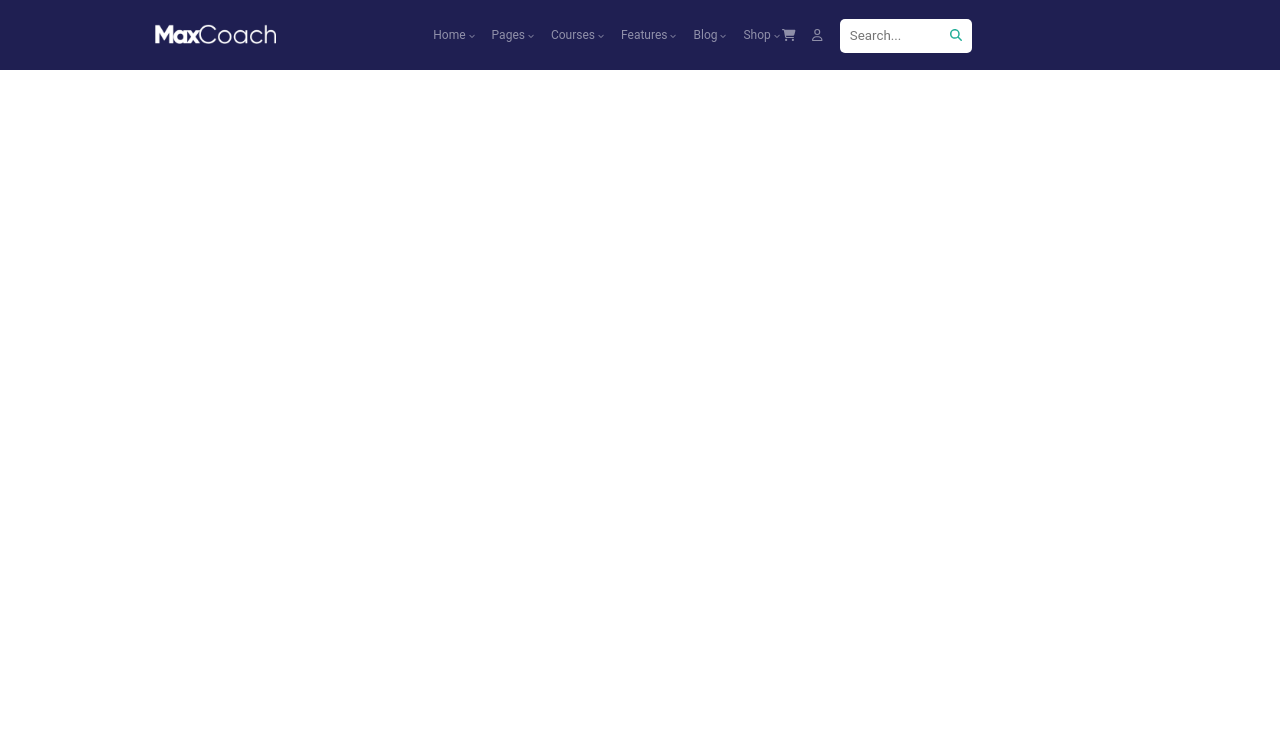
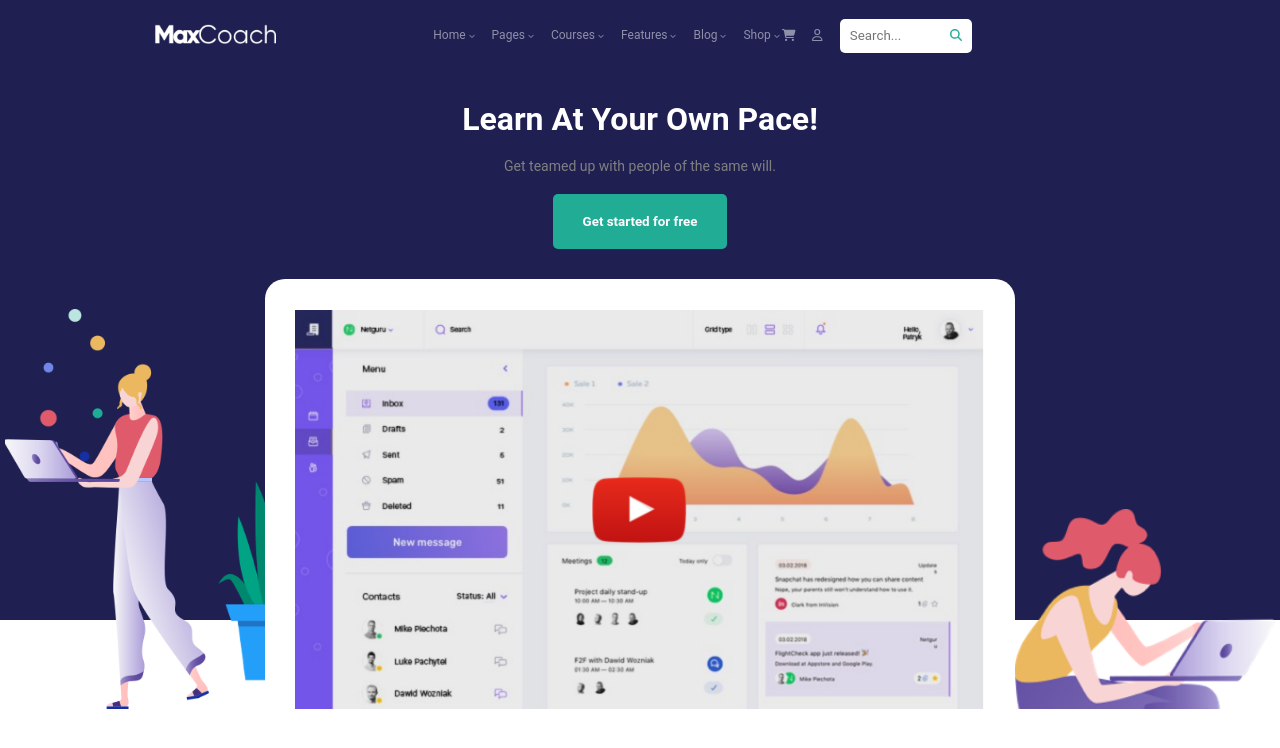
Before and after one commit to francesco-abritta/proj-html-vuejs, a Vue app: page / in a window 1280 px wide. Shown: the top 748 px of the page. Built offline with nearby package versions, Linux system fonts and the light colour scheme.

Commit message:
finito jumbo

```diff
--- a/src/assets/vars.scss
+++ b/src/assets/vars.scss
@@ -1,3 +1,4 @@
 $header-color: #1F1F52;
 $header-color-text: white;
 $header-font-size: 12px;
+$lightgreen: #21AC96;
--- a/src/components/Header.vue
+++ b/src/components/Header.vue
@@ -1,20 +1,21 @@
 <template>
   <div>
     <div class="header">
-
-    <HeaderVoices :voices="links"/>
-
+      <HeaderVoices :voices="links"/>
     </div>
+    <Jumbotron />
   </div>
 </template>
 
 <script>
 import HeaderVoices from './sections/HeaderVoices.vue'
+import Jumbotron from './sections/Jumbotron.vue'
 
 export default {
   name: 'Header',
   components: {
-    HeaderVoices
+    HeaderVoices,
+    Jumbotron
   },
   data() {
       return{
--- /dev/null
+++ b/src/components/sections/Jumbotron.vue
@@ -0,0 +1,91 @@
+<template>
+  <div>
+      <div class="jumbo">
+          <h1>Learn At Your Own Pace!</h1>
+          <p>Get teamed up with people of the same will.</p>
+          <button><strong>Get started for free</strong></button>
+          <div class="images">
+            <div class="left"><img src="../../assets/img1/home-6-hero-left-person.png" alt=""></div>
+            <div class="center"><img src="../../assets/img1/video-screen.png" alt=""></div>
+            <div class="right"><img src="../../assets/img1/home-6-hero-right-person.png" alt=""></div>
+          </div>
+
+      </div>
+  </div>
+</template>
+
+<script>
+export default {
+    name:'Jumbotron'
+}
+</script>
+
+<style scoped lang="scss">
+  @import '../../assets/vars.scss';
+
+  .jumbo{
+      background: $header-color;
+      color: $header-color-text;
+      height: 550px;
+      text-align: center;
+      padding-top: 30px;
+
+      p{
+          font-size: 14px;
+          color: grey;
+          margin: 20px 0;
+      }
+
+      button{
+          padding: 20px 30px;
+          border: 0;
+          border-radius: 5px;
+          background: $lightgreen;
+          color: white;
+      }
+
+      img{
+          height: 400px;
+      }
+
+      .images{
+          padding-top: 30px;
+      }
+
+      .center, .left, .right{
+          display: inline-block;
+          height: 400px;
+      }
+      .center{
+          padding: 30px;
+          background: white;
+          border-radius: 20px;
+      }
+
+      .left, .right{
+          position: relative;
+      }
+
+      .right img{
+          position: absolute;
+          top: 200px;
+          right: 0;
+      }
+
+      .right{
+          width: 260px;
+          overflow: hidden;
+      }
+
+      .left img{
+          position: absolute;
+          top: 0;
+          right: -65px;
+      }
+
+      .left{
+          width: 260px;
+          overflow: hidden;
+      }
+  }
+</style>
```
